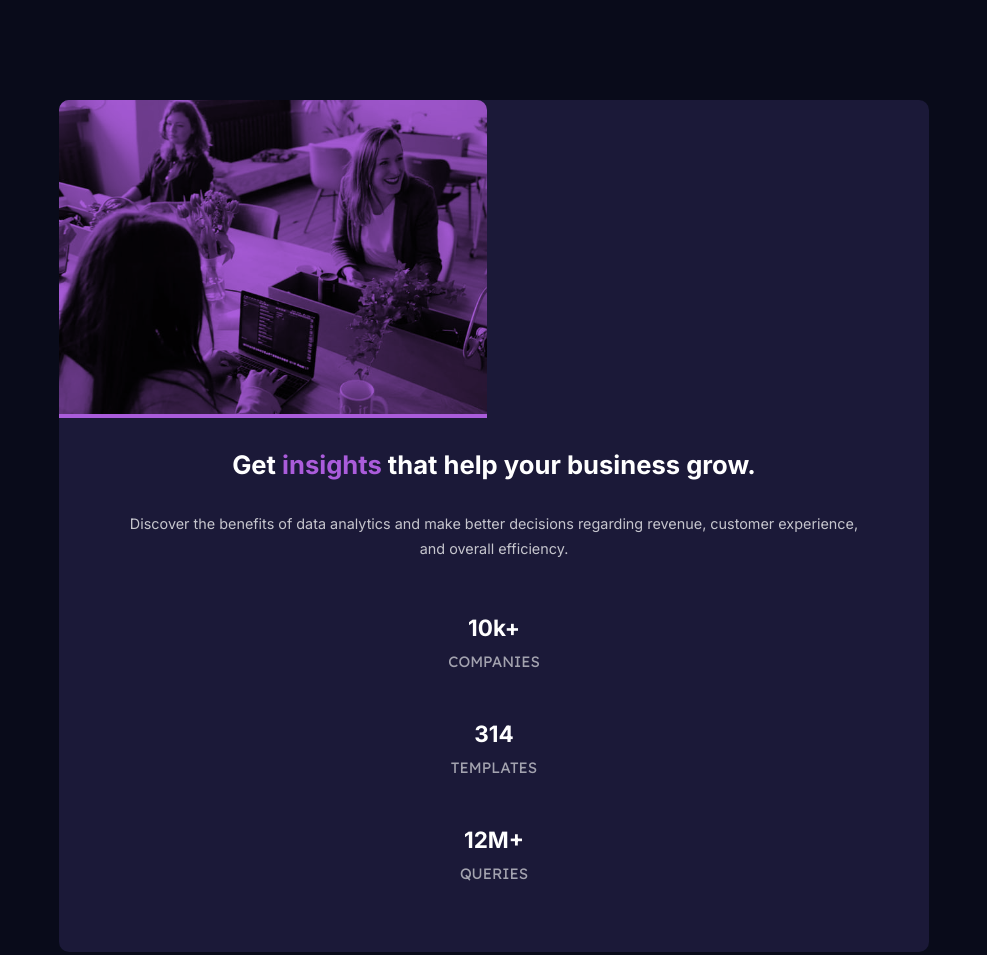
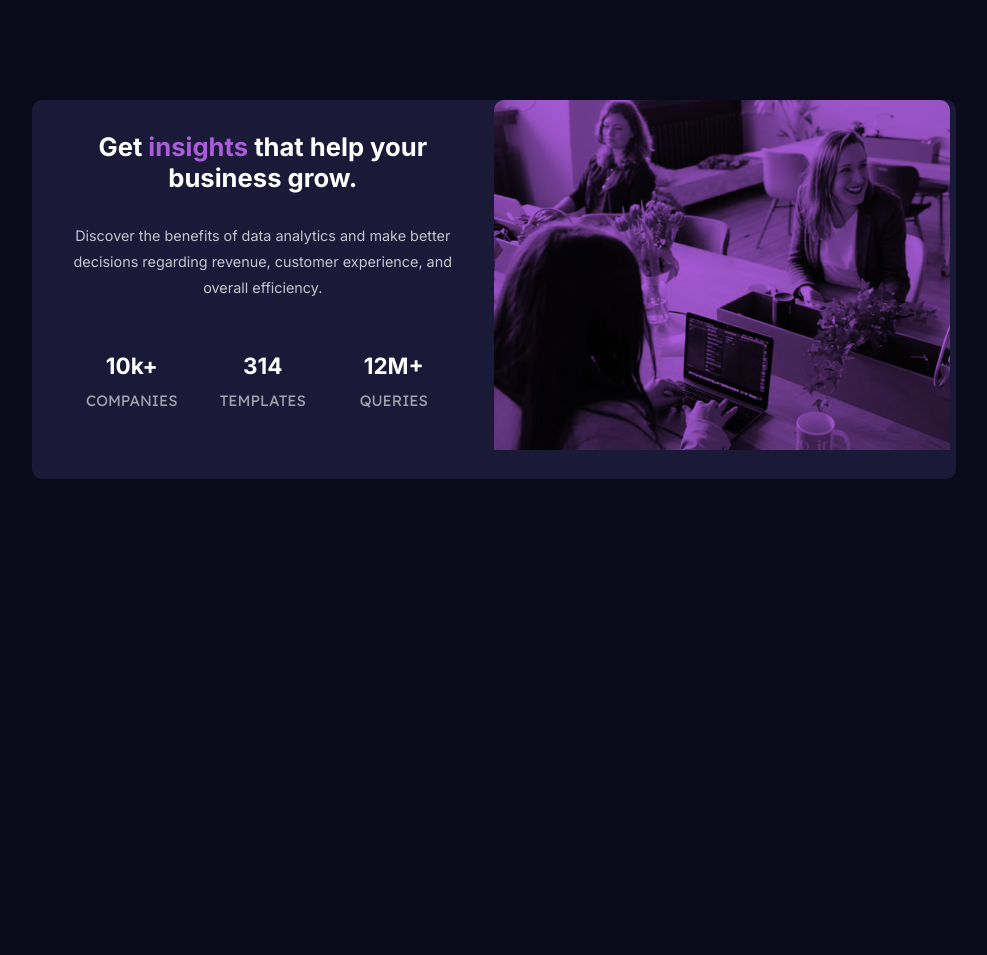
Before and after one commit to Nazaf64/stats-preview-single-page, a plain HTML site: page index.html in a window 1280 px wide. Shown: the whole page, without its empty margins (146-1133 px from the left). After the commit the page ends 800 px from the top, so only its background shows below. Drawn offline with Linux system fonts and the light colour scheme.

Commit message:
re-adjusted the image styling in mobile view

```diff
--- a/index.html
+++ b/index.html
@@ -17,7 +17,7 @@
   <div class="container">
     <div id="card-wrapper">
       <div id="image-wrapper">
-        <img src="images/image-header-mobile.jpg" alt="card_image">
+        <!-- <img src="images/image-header-mobile.jpg" alt="card_image"> -->
       </div>
 
       <div id="text-wrapper">
--- a/style.css
+++ b/style.css
@@ -31,28 +31,23 @@ body {
 #card-wrapper{
     background-color: hsl(244, 38%, 16%);
     border-radius: 10px;
-    width: 80%;
+    width: 85%;
     margin: auto;
 }
 
-#image-wrapper, img {
+#image-wrapper{
+    background-image: url('images/image-header-mobile.jpg');
+    background-color: hsl(277, 64%, 61%);
+    height: 35vh;
+    max-width: 456px;
+    background-size: cover;
+    background-repeat: no-repeat;
+    background-position: center;
+
+    border-top-right-radius: 10px;
     border-top-left-radius: 10px;
-    border-top-right-radius: 10px;
-}
 
-#image-wrapper {
-    background-color: hsl(277, 64%, 61%);
-    background-size: auto;
-    max-width: 428px;
-    height: auto;
-}
-
-
-img {
-    height: auto;
-    width: 100%;
-    mix-blend-mode: multiply;
-
+    background-blend-mode: multiply;
 }
 
 #text-wrapper {
@@ -108,6 +103,60 @@ li strong {
 
 @media screen and (min-width: 1200px) {
     .container{
-        max-width: 85vw;
+        width: 85vw;
+        max-width: 1152px;  /* 80% of 1440px (stated desktop size in the starter file) */
+        /* justify-content: center;
+        align-content: center; */
     }
+
+    #card-wrapper{
+        display: grid;
+        grid-template-columns: 1fr 1fr;
+        justify-content: space-evenly;
+        align-content: center;
+        height: fit-content;
+    }
+
+    #image-wrapper{
+        order: 1;
+        width: 100%;
+        height: 100%;
+        max-height: 350px;
+        padding: 0;
+        margin: 0;
+        /* padding: 0 auto; */
+        /* margin: 0; */
+        object-fit: contain;
+    }
+
+    /* #image-wrapper, img {
+        border-radius: 0;
+        border-top-right-radius: 10px;
+        border-bottom-right-radius: 10px;
+    } */
+
+    #text-wrapper {
+        order: 0;
+        width: 100%;
+        margin: 0 auto;
+        padding: 0;
+    }
+
+    ul{
+        display: grid;
+        grid-template-columns: 1fr 1fr 1fr;
+        justify-content: space-evenly;
+        align-content: center;
+    }
+
+    /* li {
+        justify-content: center;
+    } */
+
+    /* li{
+        display: inline-block;
+        padding: 1.2em;
+    } */
+
+
 }
```
